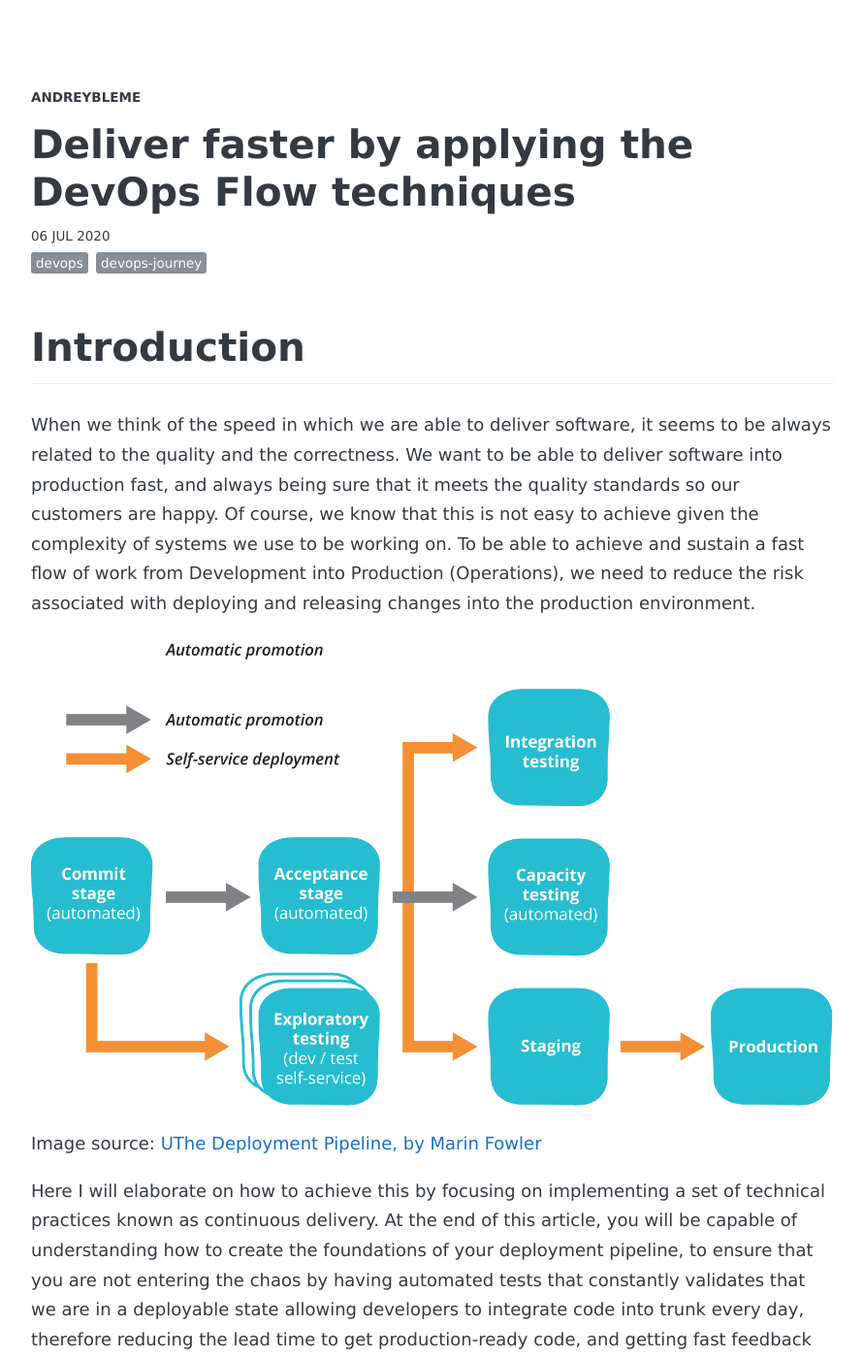
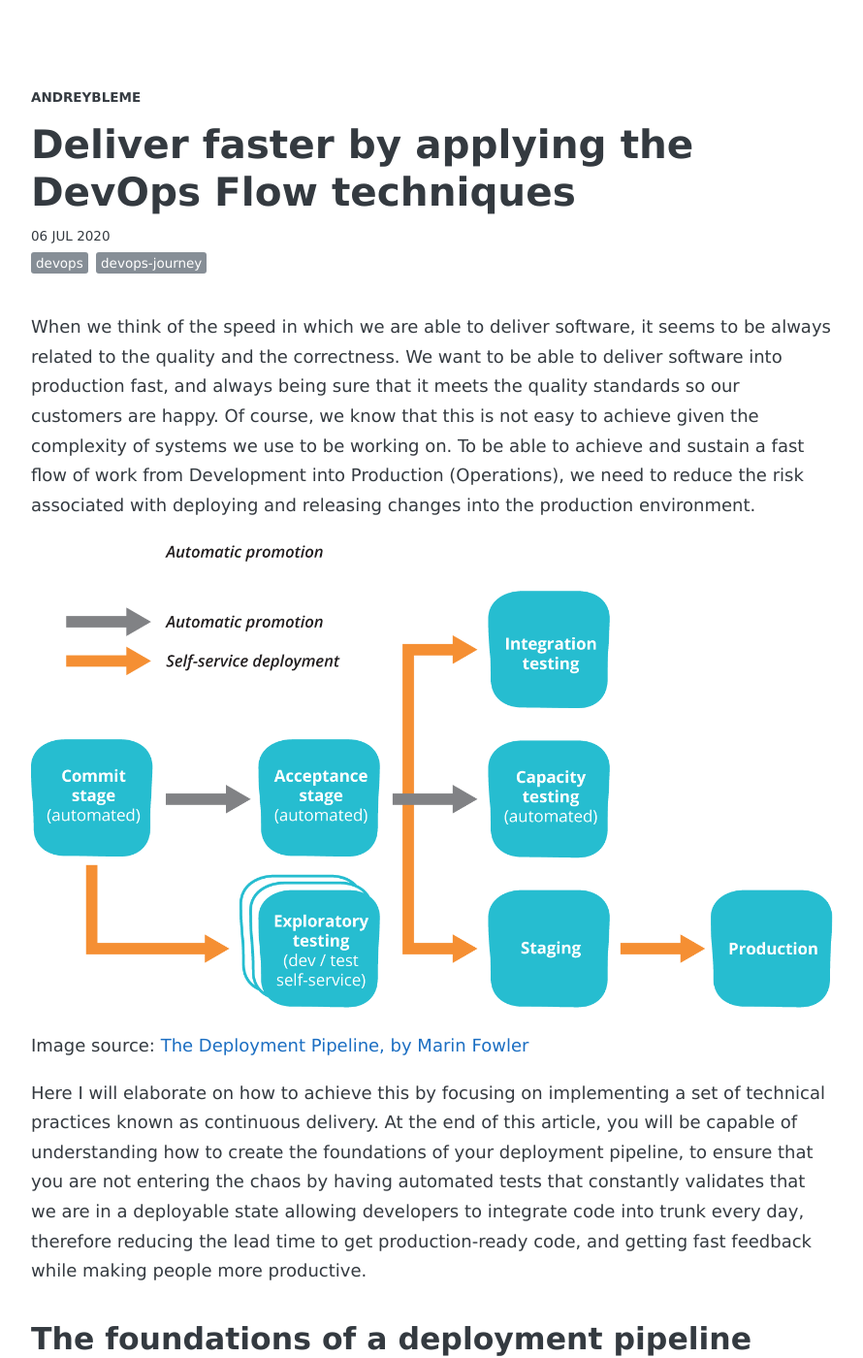
Before and after one commit to andreybleme/andreybleme.github.io, a Jekyll site: the page built from _posts/2020-07-06-devops-flow-techniques.markdown, in a window 1280 px wide and 1400 px high. Shown: the whole window at 97% size, without its empty margins (194-1084 px from the left). Built offline with Jekyll 4.4.1, drawn with Linux system fonts in a browser that asks for light colours; nearby versions of some CDN libraries; some web fonts are replaced; comment, search, counter and statistics services are not loaded.

Commit message:
Fix typo

```diff
--- a/_posts/2020-07-06-devops-flow-techniques.markdown
+++ b/_posts/2020-07-06-devops-flow-techniques.markdown
@@ -8,13 +8,11 @@ comments: true
 share: true
 ---
 
-# Introduction
-
 When we think of the speed in which we are able to deliver software, it seems to be always related to the quality and the correctness. We want to be able to deliver software into production fast, and always being sure that it meets the quality standards so our customers are happy. Of course, we know that this is not easy to achieve given the complexity of systems we use to be working on. To be able to achieve and sustain a fast flow of work from Development into Production (Operations), we need to reduce the risk associated with deploying and releasing changes into the production environment.
 
 ![Deployment pipeline](https://raw.githubusercontent.com/andreybleme/andreybleme.github.io/master/assets/img/pipeline.png)
 
-Image source: [UThe Deployment Pipeline, by Marin Fowler](https://continuousdelivery.com/implementing/patterns/)
+Image source: [The Deployment Pipeline, by Marin Fowler](https://continuousdelivery.com/implementing/patterns/)
 
 Here I will elaborate on how to achieve this by focusing on implementing a set of technical practices known as continuous delivery. At the end of this article, you will be capable of understanding how to create the foundations of your deployment pipeline, to ensure that you are not entering the chaos by having automated tests that constantly validates that we are in a deployable state allowing developers to integrate code into trunk every day, therefore reducing the lead time to get production-ready code, and getting fast feedback while making people more productive.
 
```
